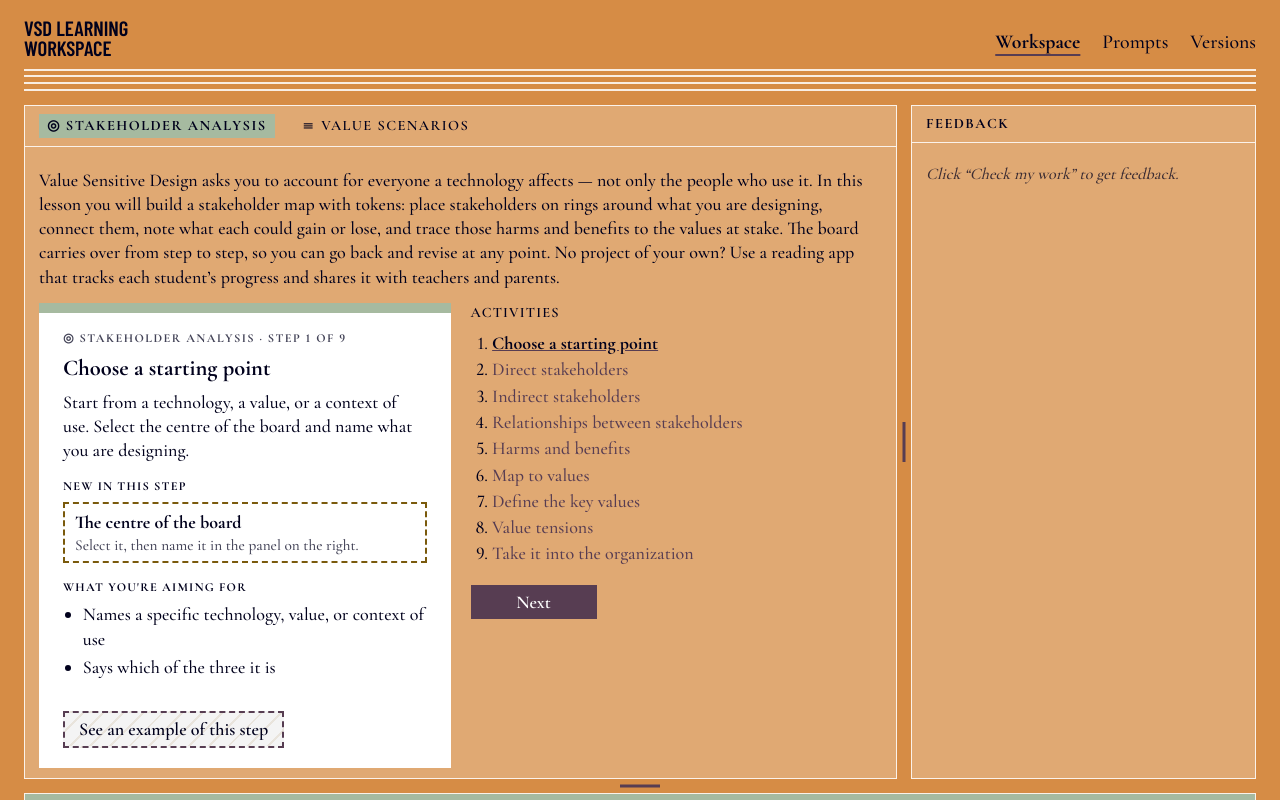
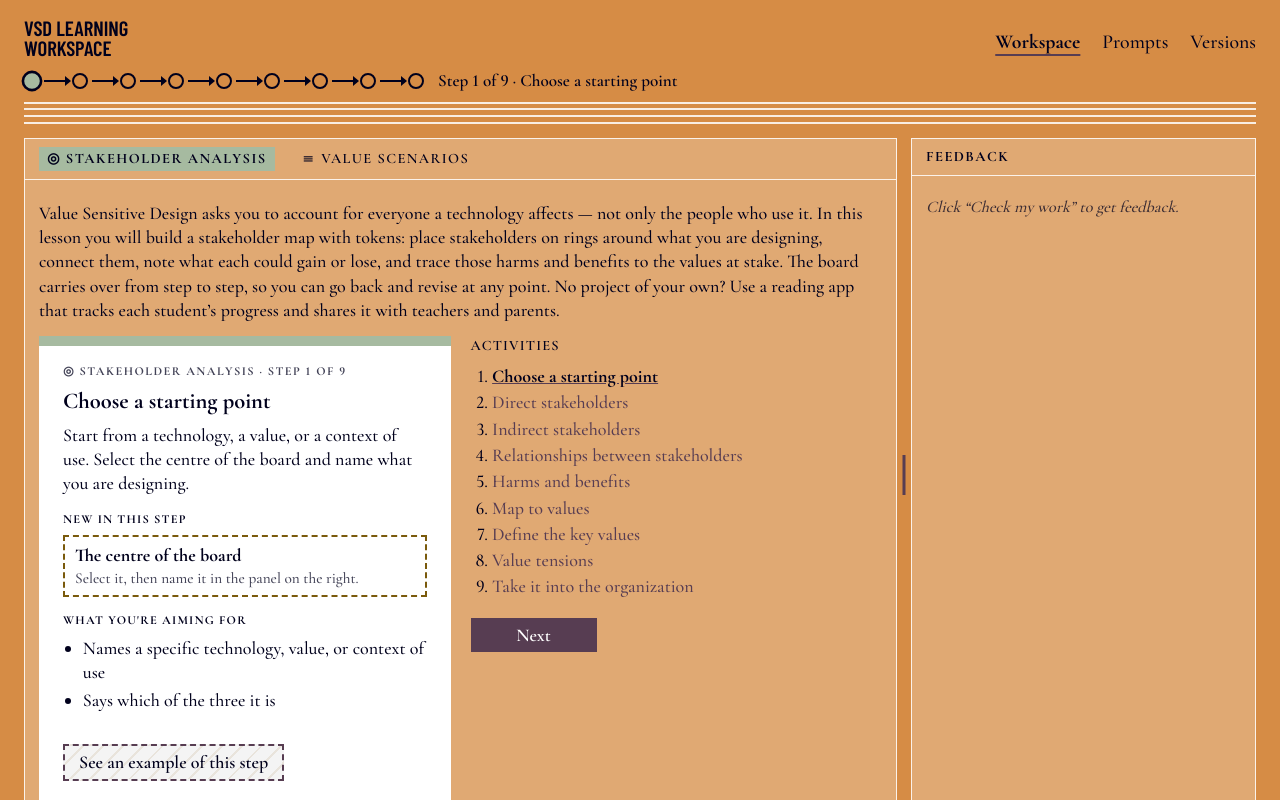
Before and after one commit to bcsaldias/ai-vsd, a React (Vite) app in the folder frontend/: page / in a window 1280 px wide. Built offline with nearby package versions, Linux system fonts and the light colour scheme.

Commit message:
Added StepTrail

```diff
--- a/frontend/src/App.tsx
+++ b/frontend/src/App.tsx
@@ -1,9 +1,10 @@
 // AppShell: switches between tabs. Tabs stay mounted so unsaved drafts survive switching.
 
 import { useEffect, useState } from 'react';
-import type { LessonSummary } from './types/contracts';
-import { getLessons } from './services/activityService';
+import type { Lesson, LessonSummary } from './types/contracts';
+import { getLesson, getLessons } from './services/activityService';
 import { rememberLesson, rememberedLesson } from './lessons/rememberedLesson';
+import { StepTrail } from './lessons/StepTrail';
 import { WorkspaceTab } from './workspace/WorkspaceTab';
 import { PromptsTab } from './prompts/PromptsTab';
 import { VersionsTab } from './versions/VersionsTab';
@@ -38,6 +39,12 @@ export function App() {
   const [steps, setSteps] = useState<Record<string, string>>({});
   const selectStep = (lesson: string, activityId: string) =>
     setSteps((all) => (all[lesson] === activityId ? all : { ...all, [lesson]: activityId }));
+  // The selected lesson's steps, for the step trail.
+  const [lesson, setLesson] = useState<Lesson | null>(null);
+  useEffect(() => {
+    if (lessonId) getLesson(lessonId).then(setLesson);
+  }, [lessonId]);
+  const trailLesson = lesson?.id === lessonId ? lesson : null;
 
   return (
     <div className="app" data-tab={tab}>
@@ -57,6 +64,13 @@ export function App() {
           </button>
         ))}
       </nav>
+      {trailLesson && trailLesson.activities.length > 0 && (
+        <StepTrail
+          lesson={trailLesson}
+          currentId={steps[trailLesson.id] ?? trailLesson.activities[0].id}
+          onSelect={(activityId) => selectStep(trailLesson.id, activityId)}
+        />
+      )}
       <div className="rules" aria-hidden="true" />
 
       <main className="tab-content">
--- /dev/null
+++ b/frontend/src/lessons/StepTrail.tsx
@@ -0,0 +1,37 @@
+// The lesson's steps as a trail of dots (o → o → o) under the tab bar, on every tab. The current
+// step is filled with the lesson's color; clicking a dot opens that step everywhere.
+
+import type { CSSProperties } from 'react';
+import type { Lesson } from '../types/contracts';
+
+interface Props {
+  lesson: Lesson;
+  currentId: string;
+  onSelect: (activityId: string) => void;
+}
+
+export function StepTrail({ lesson, currentId, onSelect }: Props) {
+  const index = Math.max(0, lesson.activities.findIndex((a) => a.id === currentId));
+  const total = lesson.activities.length;
+  return (
+    <nav className="step-trail" aria-label={`Steps in ${lesson.title}`} style={{ '--lesson': lesson.accent } as CSSProperties}>
+      <ol>
+        {lesson.activities.map((a, i) => (
+          <li key={a.id}>
+            {i > 0 && <span className="step-arrow" aria-hidden="true" />}
+            <button
+              className="step-dot"
+              aria-label={`Step ${i + 1} of ${total}: ${a.title}`}
+              aria-current={i === index ? 'step' : undefined}
+              data-tip={`Step ${i + 1} · ${a.title}`}
+              onClick={() => onSelect(a.id)}
+            />
+          </li>
+        ))}
+      </ol>
+      <span className="step-trail-label">
+        Step {index + 1} of {total} · {lesson.activities[index]?.title}
+      </span>
+    </nav>
+  );
+}
--- a/frontend/src/prompts/PromptsTab.tsx
+++ b/frontend/src/prompts/PromptsTab.tsx
@@ -172,7 +172,7 @@ export function PromptsTab({ lessons, lessonId, onLessonChange, activityId, acti
                   {activity && (
                     <label className="question-list">
                       <span className="list-label">For this step · Step {index + 1} · {activity.title}</span>
-                      <span className="hint">To edit another step’s questions, open that step in the Workspace.</span>
+                      <span className="hint">To edit another step’s questions, pick it in the steps at the top.</span>
                       <textarea
                         value={draft.stepQuestions[activity.id] ?? ''}
                         onChange={(e) =>
--- a/frontend/src/styles.css
+++ b/frontend/src/styles.css
@@ -138,6 +138,29 @@ textarea { width: 100%; resize: vertical; font-family: var(--mono); font-size: 0
 .tab:hover:not(:disabled) { background: transparent; color: var(--plum); text-decoration: underline; text-decoration-thickness: 1px; }
 .tab.active { color: var(--ink); font-weight: 700; text-decoration: underline; text-decoration-thickness: 2px; text-decoration-color: var(--plum); }
 .app > .rules { margin: 0 24px; }
+
+/* Step trail: the lesson's steps as dots joined by arrows, under the tab bar on every tab. The
+   current step is filled with the lesson's color and named beside the trail, so color isn't the
+   only cue. */
+.step-trail { display: flex; align-items: center; flex-wrap: wrap; gap: 6px 14px; margin: 0 24px 10px; }
+.step-trail ol { list-style: none; display: flex; align-items: center; flex-wrap: wrap; row-gap: 6px; margin: 0; padding: 0; }
+.step-trail li { display: flex; align-items: center; }
+.step-dot {
+  width: 16px; height: 16px; padding: 0; border-radius: 50%;
+  border: 2px solid var(--ink); background: transparent;
+  transition: background-color 0.15s, transform 0.15s;
+}
+.step-dot:hover:not(:disabled) { background: var(--surface-strong); }
+.step-dot[aria-current='step'], .step-dot[aria-current='step']:hover { background: var(--lesson, var(--plum)); transform: scale(1.3); }
+/* The tooltip opens below and to the right, so the first dots' stay on the page. */
+.step-dot[data-tip]::after { top: calc(100% + 8px); bottom: auto; left: 0; transform: none; }
+.step-arrow { position: relative; width: 22px; height: 2px; margin: 0 6px 0 4px; background: var(--ink); }
+.step-arrow::after {
+  content: ''; position: absolute; right: -5px; top: -4px;
+  border-left: 6px solid var(--ink); border-top: 5px solid transparent; border-bottom: 5px solid transparent;
+}
+.step-trail-label { font-size: 0.95rem; font-weight: 600; }
+@media (prefers-reduced-motion: reduce) { .step-dot { transition: none; } }
 .tab-content { flex: 1; min-height: 0; overflow: auto; }
 .tab-content > [role='tabpanel'] { min-height: 100%; }
 
@@ -819,5 +842,6 @@ button.variable[aria-disabled='true']:hover { background: var(--surface-strong);
   .prompts-grid, .versions-grid { grid-template-columns: minmax(0, 1fr); }
   .tab-bar { padding: 14px 16px 10px; }
   .app > .rules { margin: 0 16px; }
+  .step-trail { margin: 0 16px 8px; }
   .tab-page { padding: 14px 16px 24px; }
 }
--- a/frontend/src/workspace/WorkspaceTab.tsx
+++ b/frontend/src/workspace/WorkspaceTab.tsx
@@ -71,6 +71,14 @@ export function WorkspaceTab({ lessons, lessonId, onLessonChange, steps, onStepC
   useEffect(() => {
     if (lesson && activityId && lesson.activities.some((a) => a.id === activityId)) onStepChange(lesson.id, activityId);
   }, [lesson, activityId]);
+
+  // A step picked elsewhere (the step trail, on any tab) opens here too.
+  const requested = lessonId ? steps[lessonId] : undefined;
+  useEffect(() => {
+    if (lesson && requested && requested !== activityId && lesson.activities.some((a) => a.id === requested)) {
+      setActivityId(requested);
+    }
+  }, [requested]);
 
   useEffect(() => {
     currentId.current = activityId;
```
Also changed, not shown: 2 other files (tests, documents, lock files or other folders).
